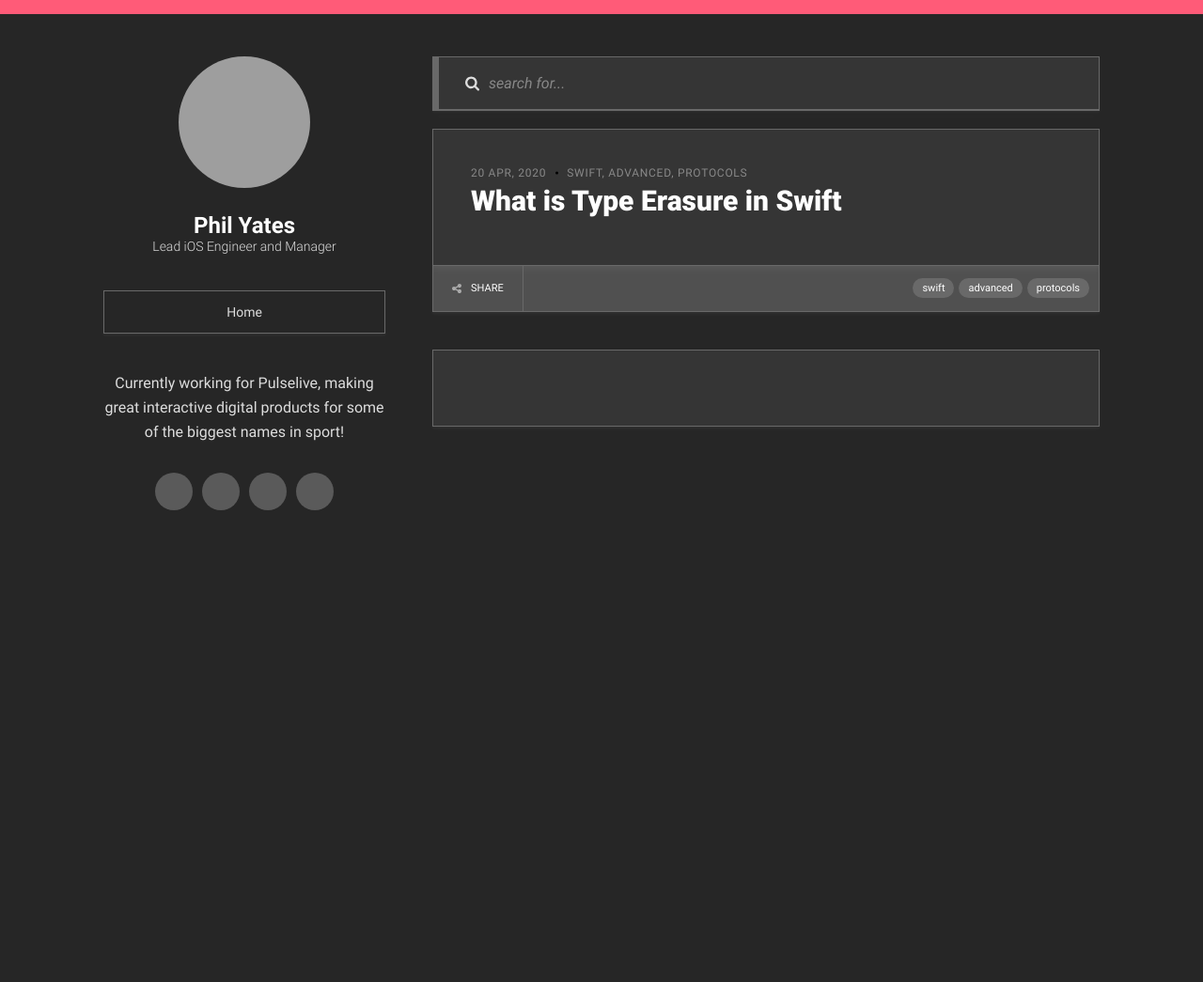
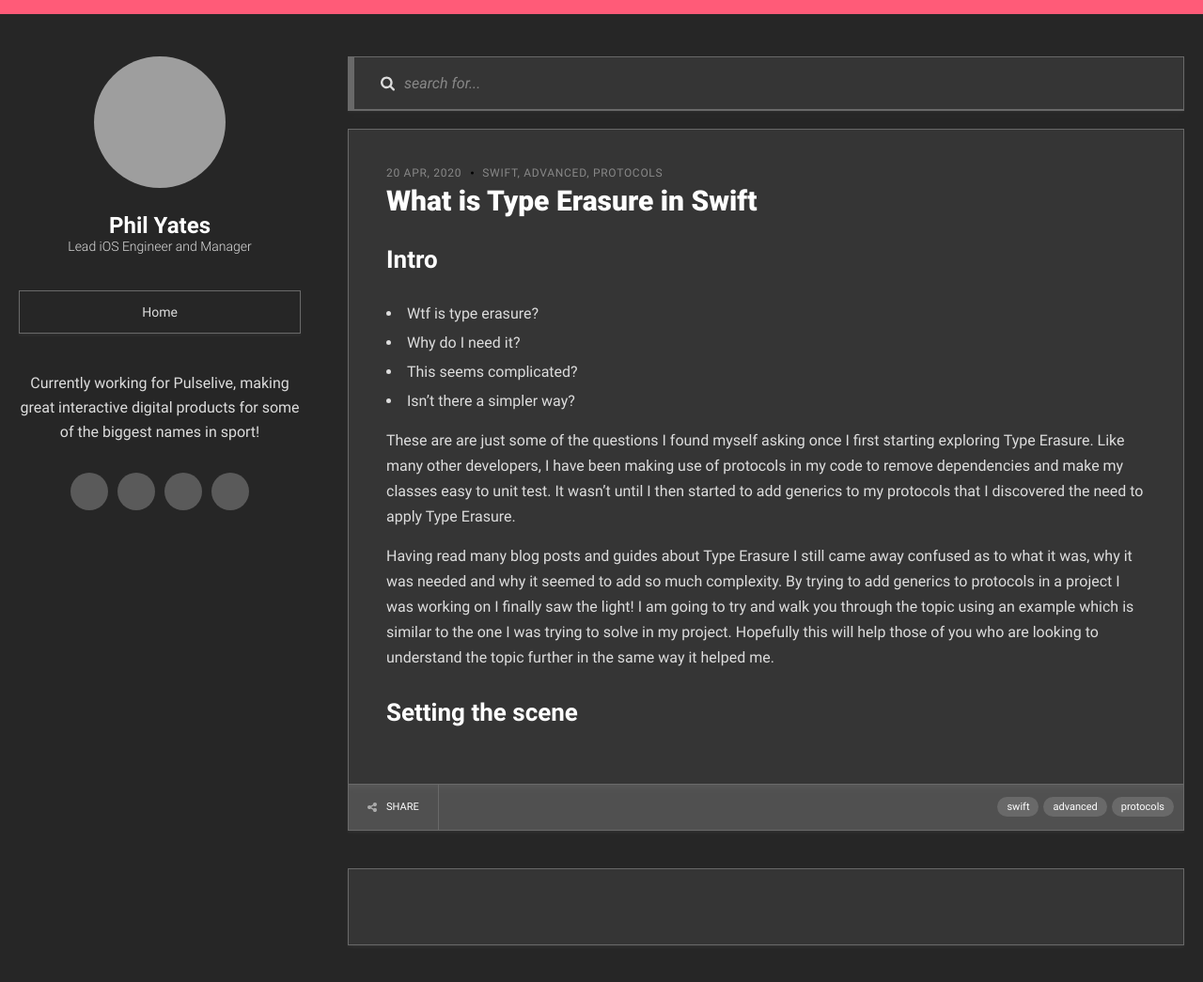
Before and after one commit to pyartez/pyartez.github.io, a Jekyll site: the page built from _posts/2020-04-25-what-is-type-erasure.md, in a window 1280 px wide and 1066 px high. Shown: the top 1045 px of the window at 94% size. Built offline with Jekyll 4.4.1, drawn with Linux system fonts in a browser that asks for light colours; comment, search, counter and statistics services are not loaded; grey boxes are pictures that could not be loaded.

Commit message:
Starting article

```diff
--- a/_posts/2020-04-25-what-is-type-erasure.md
+++ b/_posts/2020-04-25-what-is-type-erasure.md
@@ -12,3 +12,16 @@ tags:
 - advanced
 - protocols
 ---
+
+## Intro
+
+- Wtf is type erasure?
+- Why do I need it?
+- This seems complicated?
+- Isn't there a simpler way?
+
+These are are just some of the questions I found myself asking once I first starting exploring Type Erasure. Like many other developers, I have been making use of protocols in my code to remove dependencies and make my classes easy to unit test. It wasn't until I then started to add generics to my protocols that I discovered the need to apply Type Erasure.
+
+Having read many blog posts and guides about Type Erasure I still came away confused as to what it was, why it was needed and why it seemed to add so much complexity. By trying to add generics to protocols in a project I was working on I finally saw the light! I am going to try and walk you through the topic using an example which is similar to the one I was trying to solve in my project. Hopefully this will help those of you who are looking to understand the topic further in the same way it helped me.
+
+## Setting the scene
--- a/assets/css/main.scss
+++ b/assets/css/main.scss
@@ -3,7 +3,7 @@
 
 @import "vars", "reset", "mixins";
 
-.wrapper { max-width: $default-width; margin: 0 auto; padding: 60px 20px; }
+.wrapper { margin: 0 auto; padding: 60px 20px; }
 
 .user-profile { position: absolute; top: 60px; width: 100%; max-width: 300px; text-align: center; @include transition(right .3s ease-in-out);
 	&.fixed { position: fixed; }
```
